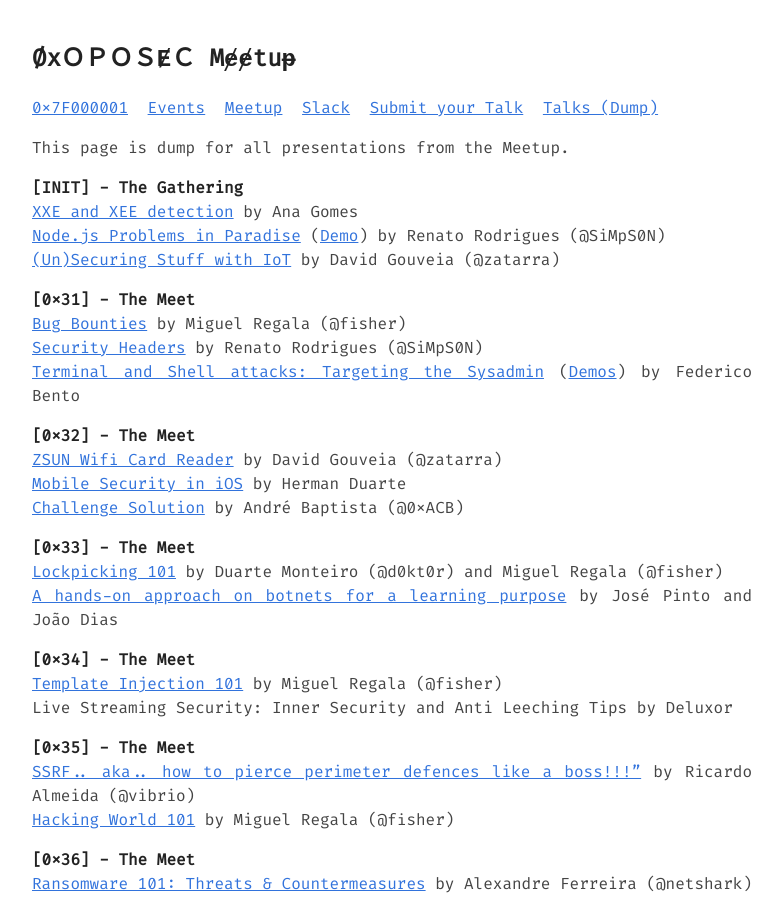
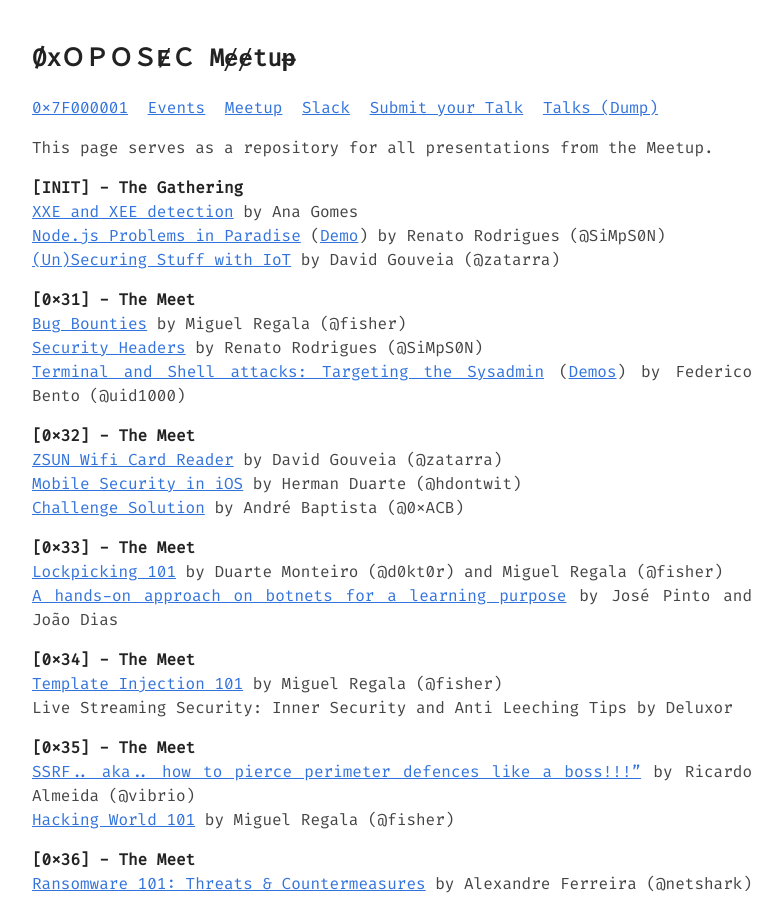
Before and after one commit to 0xOPOSEC/0xOPOSEC.github.io, a Jekyll site: the page built from talks.md, in a window 1280 px wide and 900 px high. Shown: the whole window, without its empty margins (248-1030 px from the left). Built offline with Jekyll 4.4.1, drawn with Linux system fonts in a browser that asks for light colours; some of the changed text lies outside the part shown.

Commit message:
Names Fix Cont II

```diff
--- a/talks.md
+++ b/talks.md
@@ -4,7 +4,7 @@ title: Talks (Dump)
 ---
 
 
-This page is dump for all presentations from the Meetup.
+This page serves as a repository for all presentations from the Meetup.
 
 **\[INIT\] - The Gathering**
 [XXE and XEE detection](https://slides.com/anagomes/xxe-meetup) by Ana Gomes
@@ -14,11 +14,11 @@ This page is dump for all presentations from the Meetup.
 **\[0x31\] - The Meet**
 [Bug Bounties](https://slides.com/miguelregala/bug-bounties#/) by Miguel Regala (@fisher)
 [Security Headers](https://slides.com/simpson/security-headers/) by Renato Rodrigues (@SiMpS0N)
-[Terminal and Shell attacks: Targeting the Sysadmin](https://www.dropbox.com/s/pe19rb8fby6nhef/Terminal%20and%20Shell%20attacks%3A%20Targeting%20the%20Sysadmin.pdf?dl=1) ([Demos](https://www.dropbox.com/s/wes01lrbonm6cx9/Terminal%20and%20Shell%20attacks%3A%20Targeting%20the%20Sysadmin.zip?dl=1)) by Federico Bento
+[Terminal and Shell attacks: Targeting the Sysadmin](https://www.dropbox.com/s/pe19rb8fby6nhef/Terminal%20and%20Shell%20attacks%3A%20Targeting%20the%20Sysadmin.pdf?dl=1) ([Demos](https://www.dropbox.com/s/wes01lrbonm6cx9/Terminal%20and%20Shell%20attacks%3A%20Targeting%20the%20Sysadmin.zip?dl=1)) by Federico Bento (@uid1000)
 
 **\[0x32\] - The Meet**
 [ZSUN Wifi Card Reader](https://slides.com/davidgouveia/zsun-wifi-card-reader#/) by David Gouveia (@zatarra)
-[Mobile Security in iOS](https://www.dropbox.com/s/dfwo2b3n60wo8bx/Mobile%20Security%20in%20iOS.pdf?dl=1) by Herman Duarte
+[Mobile Security in iOS](https://www.dropbox.com/s/dfwo2b3n60wo8bx/Mobile%20Security%20in%20iOS.pdf?dl=1) by Herman Duarte (@hdontwit)
 [Challenge Solution](https://www.dropbox.com/s/5gpjiffx736jdk6/oposec-pwn.pdf?dl=1) by André Baptista (@0xACB)
 
 **\[0x33\] - The Meet**
@@ -269,7 +269,7 @@ Fighting Log4shell - Real Incident Walkthrough by João Morais (@jmoraissec) and
 Shifting Left at Enterprise Scale by Glenn Pegden
 
 **\[0x00201A\] - The Virtual Meet**
-Reversing Computer Peripherals - Free your Keyboard, Unleash the Colors by José Moreira
+Reversing Computer Peripherals - Free your Keyboard, Unleash the Colors by José Moreira (@zezadas)
 
 **\[0x636C6173734C6F61646572\] - The Virtual Meet**
 Spring4Shell - A Deep Dive by Pedro Ribeiro
```
